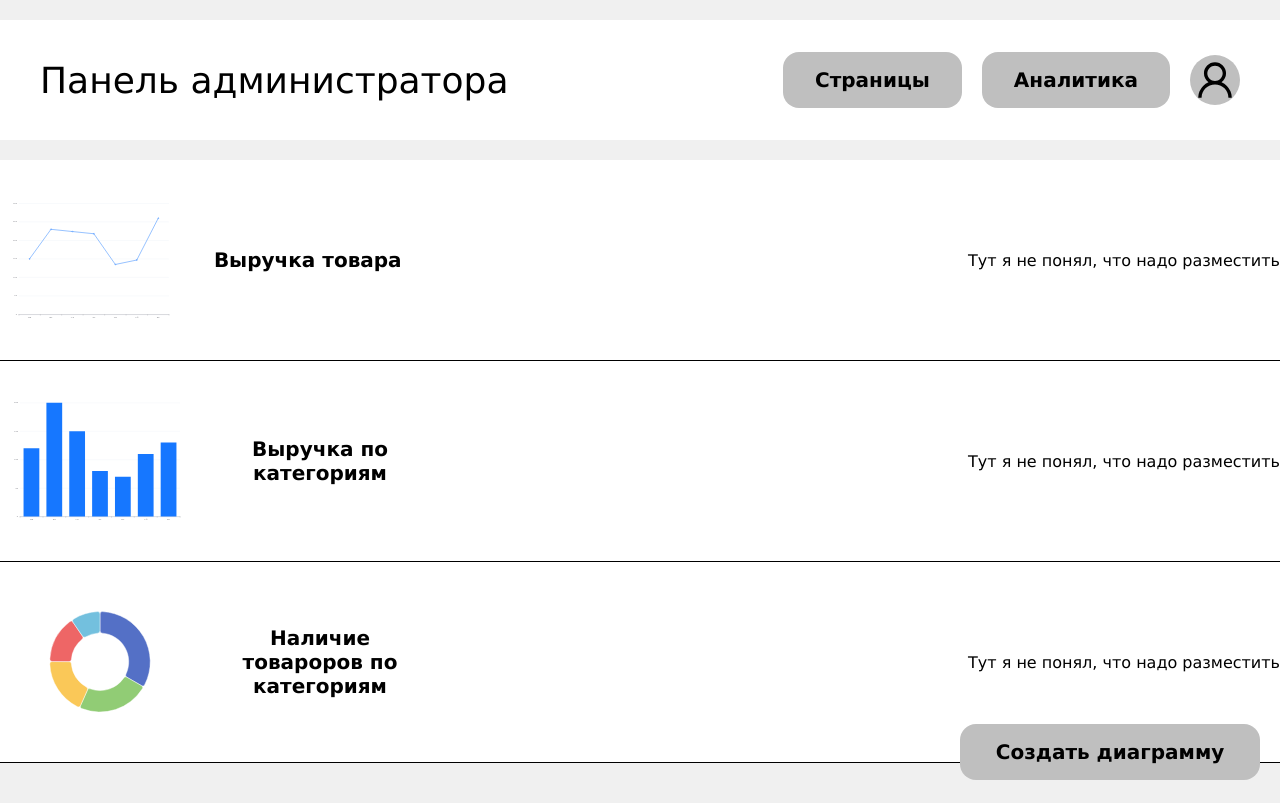
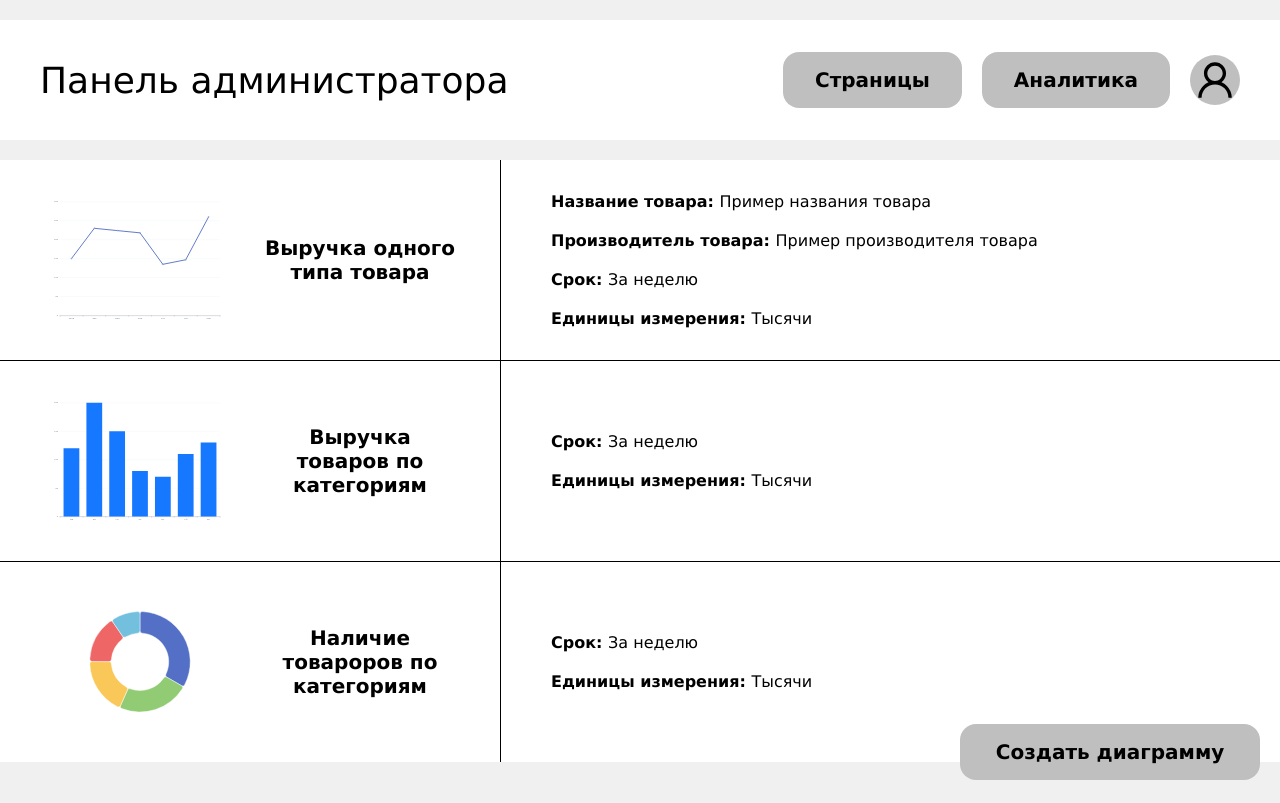
Before and after one commit to San400ys/gpo_project, a React (Create React App) app: page /analytics in a window 1280 px wide. Built offline with nearby package versions, Linux system fonts and the light colour scheme; data requests are answered from the project's data file.

Commit message:
Доделал карточки чартов нв странице analytics

```diff
--- a/src/assets/line-chart.jsx
+++ b/src/assets/line-chart.jsx
@@ -1,49 +1,49 @@
 export const LineChart = () => (
-<svg  xmlns="http://www.w3.org/2000/svg" version="1.1" baseProfile="full" viewBox="0 0 839 626">
-<rect width="839" height="626" x="0" y="0" fill="none"></rect>
-<path d="M83.9 556.5L755.1 556.5" fill="transparent" stroke="#E0E6F1" ></path>
-<path d="M83.9 473.5L755.1 473.5" fill="transparent" stroke="#E0E6F1" ></path>
-<path d="M83.9 390.5L755.1 390.5" fill="transparent" stroke="#E0E6F1" ></path>
-<path d="M83.9 308.5L755.1 308.5" fill="transparent" stroke="#E0E6F1" ></path>
-<path d="M83.9 225.5L755.1 225.5" fill="transparent" stroke="#E0E6F1" ></path>
-<path d="M83.9 142.5L755.1 142.5" fill="transparent" stroke="#E0E6F1" ></path>
-<path d="M83.9 60.5L755.1 60.5" fill="transparent" stroke="#E0E6F1" ></path>
-<path d="M83.9 556.5L755.1 556.5" fill="transparent" stroke="#6E7079" stroke-linecap="round" ></path>
-<path d="M84.5 556L84.5 561" fill="transparent" stroke="#6E7079" ></path>
-<path d="M180.5 556L180.5 561" fill="transparent" stroke="#6E7079" ></path>
-<path d="M275.5 556L275.5 561" fill="transparent" stroke="#6E7079" ></path>
-<path d="M371.5 556L371.5 561" fill="transparent" stroke="#6E7079" ></path>
-<path d="M467.5 556L467.5 561" fill="transparent" stroke="#6E7079" ></path>
-<path d="M563.5 556L563.5 561" fill="transparent" stroke="#6E7079" ></path>
-<path d="M659.5 556L659.5 561" fill="transparent" stroke="#6E7079" ></path>
-<path d="M755.5 556L755.5 561" fill="transparent" stroke="#6E7079" ></path>
-<text dominant-baseline="central" text-anchor="end" style={{fontSize:"12px", fontFamily:"Microsoft YaHei"}} transform="translate(75.9 556)" fill="#6E7079">0</text>
-<text dominant-baseline="central" text-anchor="end" style={{fontSize:"12px", fontFamily:"Microsoft YaHei"}} transform="translate(75.9 473.3333)" fill="#6E7079">50</text>
-<text dominant-baseline="central" text-anchor="end" style={{fontSize:"12px", fontFamily:"Microsoft YaHei"}} transform="translate(75.9 390.6667)" fill="#6E7079">100</text>
-<text dominant-baseline="central" text-anchor="end" style={{fontSize:"12px", fontFamily:"Microsoft YaHei"}} transform="translate(75.9 308)" fill="#6E7079">150</text>
-<text dominant-baseline="central" text-anchor="end" style={{fontSize:"12px", fontFamily:"Microsoft YaHei"}} transform="translate(75.9 225.3333)" fill="#6E7079">200</text>
-<text dominant-baseline="central" text-anchor="end" style={{fontSize:"12px", fontFamily:"Microsoft YaHei"}} transform="translate(75.9 142.6667)" fill="#6E7079">250</text>
-<text dominant-baseline="central" text-anchor="end" style={{fontSize:"12px", fontFamily:"Microsoft YaHei"}} transform="translate(75.9 60)" fill="#6E7079">300</text>
-<text dominant-baseline="central" text-anchor="middle" style={{fontSize:"12px", fontFamily:"Microsoft YaHei"}} y="6" transform="translate(131.8429 564)" fill="#6E7079">Пн</text>
-<text dominant-baseline="central" text-anchor="middle" style={{fontSize:"12px", fontFamily:"Microsoft YaHei"}} y="6" transform="translate(227.7286 564)" fill="#6E7079">Вт</text>
-<text dominant-baseline="central" text-anchor="middle" style={{fontSize:"12px", fontFamily:"Microsoft YaHei"}} y="6" transform="translate(323.6143 564)" fill="#6E7079">Ср</text>
-<text dominant-baseline="central" text-anchor="middle" style={{fontSize:"12px", fontFamily:"Microsoft YaHei"}} y="6" transform="translate(419.5 564)" fill="#6E7079">Чт</text>
-<text dominant-baseline="central" text-anchor="middle" style={{fontSize:"12px", fontFamily:"Microsoft YaHei"}} y="6" transform="translate(515.3857 564)" fill="#6E7079">Пт</text>
-<text dominant-baseline="central" text-anchor="middle" style={{fontSize:"12px", fontFamily:"Microsoft YaHei"}} y="6" transform="translate(611.2714 564)" fill="#6E7079">Сб</text>
-<text dominant-baseline="central" text-anchor="middle" style={{fontSize:"12px", fontFamily:"Microsoft YaHei"}} y="6" transform="translate(707.1571 564)" fill="#6E7079">Вс</text>
-<g clip-path="url(#zr1-c0)">
-<path d="M131.8428 308L227.7286 175.7333L323.6143 185.6533L419.5 195.5733L515.3857 332.8L611.2714 312.96L707.1572 126.1333" fill="transparent" stroke="#1677ff" stroke-width="2" stroke-linejoin="bevel" ></path>
-</g>
-<path d="M1 0A1 1 0 1 1 1 -0.0001" transform="matrix(2,0,0,2,131.8428,308)" fill="#fff" stroke="#1677ff" ></path>
-<path d="M1 0A1 1 0 1 1 1 -0.0001" transform="matrix(2,0,0,2,227.7286,175.7333)" fill="#fff" stroke="#1677ff" ></path>
-<path d="M1 0A1 1 0 1 1 1 -0.0001" transform="matrix(2,0,0,2,323.6143,185.6533)" fill="#fff" stroke="#1677ff" ></path>
-<path d="M1 0A1 1 0 1 1 1 -0.0001" transform="matrix(2,0,0,2,419.5,195.5733)" fill="#fff" stroke="#1677ff" ></path>
-<path d="M1 0A1 1 0 1 1 1 -0.0001" transform="matrix(2,0,0,2,515.3857,332.8)" fill="#fff" stroke="#1677ff" ></path>
-<path d="M1 0A1 1 0 1 1 1 -0.0001" transform="matrix(2,0,0,2,611.2714,312.96)" fill="#fff" stroke="#1677ff" ></path>
-<path d="M1 0A1 1 0 1 1 1 -0.0001" transform="matrix(2,0,0,2,707.1572,126.1333)" fill="#fff" stroke="#1677ff" ></path>
-<defs >
-<clipPath id="zr1-c0">
-<path d="M82 59l675 0l0 498l-675 0Z" fill="#000" ></path>
-</clipPath>
-</defs>
-</svg>)
+    <svg xmlns="http://www.w3.org/2000/svg" version="1.1" baseProfile="full" viewBox="0 0 872 626">
+        <rect width="872" height="626" x="0" y="0" fill="none"></rect>
+        <path d="M87.2 556.5L784.8 556.5" fill="transparent" stroke="#E0E6F1" ></path>
+        <path d="M87.2 473.5L784.8 473.5" fill="transparent" stroke="#E0E6F1" ></path>
+        <path d="M87.2 390.5L784.8 390.5" fill="transparent" stroke="#E0E6F1"></path>
+        <path d="M87.2 308.5L784.8 308.5" fill="transparent" stroke="#E0E6F1" ></path>
+        <path d="M87.2 225.5L784.8 225.5" fill="transparent" stroke="#E0E6F1" ></path>
+        <path d="M87.2 142.5L784.8 142.5" fill="transparent" stroke="#E0E6F1" ></path>
+        <path d="M87.2 60.5L784.8 60.5" fill="transparent" stroke="#E0E6F1" ></path>
+        <path d="M87.2 556.5L784.8 556.5" fill="transparent" stroke="#6E7079" stroke-linecap="round" ></path>
+        <path d="M87.5 556L87.5 561" fill="transparent" stroke="#6E7079" ></path>
+        <path d="M187.5 556L187.5 561" fill="transparent" stroke="#6E7079" ></path>
+        <path d="M286.5 556L286.5 561" fill="transparent" stroke="#6E7079" ></path>
+        <path d="M386.5 556L386.5 561" fill="transparent" stroke="#6E7079"></path>
+        <path d="M486.5 556L486.5 561" fill="transparent" stroke="#6E7079" ></path>
+        <path d="M585.5 556L585.5 561" fill="transparent" stroke="#6E7079" ></path>
+        <path d="M685.5 556L685.5 561" fill="transparent" stroke="#6E7079" ></path>
+        <path d="M785.5 556L785.5 561" fill="transparent" stroke="#6E7079" ></path>
+        <text dominant-baseline="central" text-anchor="end" style={{fontSize:"12px", fontFamily:"Microsoft YaHei"}} transform="translate(79.2 556)" fill="#6E7079">0</text>
+        <text dominant-baseline="central" text-anchor="end" style={{fontSize:"12px", fontFamily:"Microsoft YaHei"}} transform="translate(79.2 473.3333)" fill="#6E7079">50</text>
+        <text dominant-baseline="central" text-anchor="end" style={{fontSize:"12px", fontFamily:"Microsoft YaHei"}} transform="translate(79.2 390.6667)" fill="#6E7079">100</text>
+        <text dominant-baseline="central" text-anchor="end" style={{fontSize:"12px", fontFamily:"Microsoft YaHei"}} transform="translate(79.2 308)" fill="#6E7079">150</text>
+        <text dominant-baseline="central" text-anchor="end" style={{fontSize:"12px", fontFamily:"Microsoft YaHei"}} transform="translate(79.2 225.3333)" fill="#6E7079">200</text>
+        <text dominant-baseline="central" text-anchor="end" style={{fontSize:"12px", fontFamily:"Microsoft YaHei"}} transform="translate(79.2 142.6667)" fill="#6E7079">250</text>
+        <text dominant-baseline="central" text-anchor="end" style={{fontSize:"12px", fontFamily:"Microsoft YaHei"}} transform="translate(79.2 60)" fill="#6E7079">300</text>
+        <text dominant-baseline="central" text-anchor="middle" style={{fontSize:"12px", fontFamily:"Microsoft YaHei"}} y="6" transform="translate(137.0286 564)" fill="#6E7079">Mon</text>
+        <text dominant-baseline="central" text-anchor="middle" style={{fontSize:"12px", fontFamily:"Microsoft YaHei"}} y="6" transform="translate(236.6857 564)" fill="#6E7079">Tue</text>
+        <text dominant-baseline="central" text-anchor="middle" style={{fontSize:"12px", fontFamily:"Microsoft YaHei"}} y="6" transform="translate(336.3429 564)" fill="#6E7079">Wed</text>
+        <text dominant-baseline="central" text-anchor="middle" style={{fontSize:"12px", fontFamily:"Microsoft YaHei"}} y="6" transform="translate(436 564)" fill="#6E7079">Thu</text>
+        <text dominant-baseline="central" text-anchor="middle" style={{fontSize:"12px", fontFamily:"Microsoft YaHei"}} y="6" transform="translate(535.6571 564)" fill="#6E7079">Fri</text>
+        <text dominant-baseline="central" text-anchor="middle" style={{fontSize:"12px", fontFamily:"Microsoft YaHei"}} y="6" transform="translate(635.3143 564)" fill="#6E7079">Sat</text>
+        <text dominant-baseline="central" text-anchor="middle" style={{fontSize:"12px", fontFamily:"Microsoft YaHei"}} y="6" transform="translate(734.9714 564)" fill="#6E7079">Sun</text>
+        <g clip-path="url(#zr0-c0)">
+            <path d="M137.0286 308L236.6857 175.7333L336.3429 185.6533L436 195.5733L535.6572 332.8L635.3143 312.96L734.9714 126.1333" fill="transparent" stroke="#5470c6" stroke-width="4" stroke-linejoin="bevel" class="zr0-cls-2"></path>
+        </g>
+        <path d="M1 0A1 1 0 1 1 1 -0.0001" transform="matrix(2,0,0,2,137.0286,308)" fill="#fff" stroke="#5470c6" class="zr0-cls-3"></path>
+        <path d="M1 0A1 1 0 1 1 1 -0.0001" transform="matrix(2,0,0,2,236.6857,175.7333)" fill="#fff" stroke="#5470c6" class="zr0-cls-3"></path>
+        <path d="M1 0A1 1 0 1 1 1 -0.0001" transform="matrix(2,0,0,2,336.3429,185.6533)" fill="#fff" stroke="#5470c6" class="zr0-cls-3"></path>
+        <path d="M1 0A1 1 0 1 1 1 -0.0001" transform="matrix(2,0,0,2,436,195.5733)" fill="#fff" stroke="#5470c6" class="zr0-cls-3"></path>
+        <path d="M1 0A1 1 0 1 1 1 -0.0001" transform="matrix(2,0,0,2,535.6572,332.8)" fill="#fff" stroke="#5470c6" class="zr0-cls-3"></path>
+        <path d="M1 0A1 1 0 1 1 1 -0.0001" transform="matrix(2,0,0,2,635.3143,312.96)" fill="#fff" stroke="#5470c6" class="zr0-cls-3"></path>
+        <path d="M1 0A1 1 0 1 1 1 -0.0001" transform="matrix(2,0,0,2,734.9714,126.1333)" fill="#fff" stroke="#5470c6" class="zr0-cls-3"></path>
+        <defs >
+            <clipPath id="zr0-c0">
+                <path d="M85 58l703 0l0 500l-703 0Z" fill="#000" class="zr0-cls-1"></path>
+            </clipPath>
+        </defs>
+    </svg>)
--- a/src/components/chart-card/index.jsx
+++ b/src/components/chart-card/index.jsx
@@ -1,4 +1,4 @@
-import {Card, Inf, Svg, Title} from "./styled_components"
+import {Card, Left, Right, Svg, Title, Text, Span} from "./styled_components"
 import {useNavigate} from "react-router-dom";
 import {LineChart} from "../../assets/line-chart";
 import {BarChart} from "../../assets/bar-chart";
@@ -16,11 +16,15 @@ export const ChartCard = ({chart}) => {
 
     return (
         <Card onClick={() => nav('chart/'+chart.id, { replace: false })}>
-            <Inf>
+            <Left>
                 <Svg>{chartType()}</Svg>
                 <Title>{chart.name}</Title>
-            </Inf>
-            Тут я не понял, что надо разместить
+            </Left>
+            <Right>
+                {chart.inf.map((el) => (
+                    <Text><Span>{el.name} </Span>{el.content}</Text>
+                ))}
+            </Right>
         </Card>
     )
 }
--- a/src/components/chart-card/styled_components.jsx
+++ b/src/components/chart-card/styled_components.jsx
@@ -4,9 +4,12 @@ export const Card = styled.div`
   width: 100%;
   height: 200px;
   display: flex;
-  justify-content: space-between;
+  gap: 50px;
   align-items: center;
   border-bottom: solid 1px;
+  &:last-child{
+    border: none;
+  }
   &:hover {
     background: #d9d9d9;
   }
@@ -14,10 +17,13 @@ export const Card = styled.div`
     background: #8c8c8c;
   }
 `
-export const Inf = styled.div`
+export const Left = styled.div`
   display: flex;
   align-items: center;
+  justify-content: center;
   gap:20px;
+  border-right: 1px solid;
+  width: 500px;
 `
 export const Svg = styled.div`
   display: flex;
@@ -33,3 +39,14 @@ export const Title = styled.p`
   font-weight: 600;
   text-align: center;
 `
+export const Right = styled.div`
+  display: flex;
+  flex-direction: column;
+  gap:20px;
+`
+export const Text = styled.p`
+  font-size: 16px;
+`
+export const Span = styled.span`
+  font-weight: 600;
+`
--- a/src/components/filters/index.jsx
+++ b/src/components/filters/index.jsx
@@ -38,23 +38,31 @@ export const Filters = () => {
             />
             <FilterTitle>Ось Y</FilterTitle>
             <Select
-                defaultValue="Дни недели"
+                defaultValue="Тысячи"
                 style={{
                     width: 260, marginBottom: "20px"
                 }}
                 onChange={handleChange}
                 options={[
                     {
-                        value: 'Дни недели',
-                        label: 'Дни недели',
+                        value: 'Сотни',
+                        label: 'Сотни',
                     },
                     {
-                        value: 'Месяцы',
-                        label: 'Месяцы',
+                        value: 'Тысячи',
+                        label: 'Тысячи',
                     },
                     {
-                        value: 'Года',
-                        label: 'Года',
+                        value: 'Десятки тысяч',
+                        label: 'Десятки тысяч',
+                    },
+                    {
+                        value: 'Сотни тысяч',
+                        label: 'Сотни тысяч',
+                    },
+                    {
+                        value: 'Миллионы',
+                        label: 'Миллионы',
                     }
                 ]}
             />
--- a/src/db.json
+++ b/src/db.json
@@ -3,18 +3,59 @@
   [
     {
       "id": 1,
-      "name": "Выручка товара",
-      "type": "Line"
+      "name": "Выручка одного типа товара",
+      "type": "Line",
+      "inf":
+      [
+        {
+          "name": "Название товара:",
+          "content": "Пример названия товара"
+        },
+        {
+          "name": "Производитель товара:",
+          "content": "Пример производителя товара"
+        },
+        {
+          "name": "Срок:",
+          "content": "За неделю"
+        },
+        {
+          "name": "Единицы измерения:",
+          "content": "Тысячи"
+        }
+      ]
     },
     {
       "id": 2,
-      "name": "Выручка по категориям",
-      "type": "Bar"
+      "name": "Выручка товаров по категориям",
+      "type": "Bar",
+      "inf":
+      [
+        {
+          "name": "Срок:",
+          "content": "За неделю"
+        },
+        {
+          "name": "Единицы измерения:",
+          "content": "Тысячи"
+        }
+      ]
     },
     {
       "id": 3,
       "name": "Наличие товароров по категориям",
-      "type": "Pie"
+      "type": "Pie",
+      "inf":
+      [
+        {
+          "name": "Срок:",
+          "content": "За неделю"
+        },
+        {
+          "name": "Единицы измерения:",
+          "content": "Тысячи"
+        }
+      ]
     }
   ],
   "charts":
@@ -26,7 +67,7 @@
         "title":
         {
           "text": "Выручка товара",
-          "subtext": "По дням недели",
+          "subtext": "За неделю / в тысячах",
           "left": "center"
         },
         "tooltip": {
@@ -57,9 +98,12 @@
       {
         "title":
         {
-          "text": "Выручка по категориям за год",
-          "subtext": "Fake Data",
+          "text": "Выручка товаров по категориям",
+          "subtext": "За неделю / в тысячах",
           "left": "center"
+        },
+        "tooltip": {
+          "trigger": "axis"
         },
         "xAxis":
         {
@@ -87,7 +131,7 @@
         "title":
         {
           "text": "Наличие товароров по категориям",
-          "subtext": "Fake Data",
+          "subtext": "За неделю / в тысячах",
           "left": "center"
         },
         "tooltip": {
@@ -100,11 +144,11 @@
             "type": "pie",
             "radius": "50%",
             "data": [
-              { "value": 1048, "name": "Search Engine" },
-              { "value": 735, "name": "Direct" },
-              { "value": 580, "name": "Email" },
-              { "value": 484, "name": "Union Ads" },
-              { "value": 300, "name": "Video Ads" }
+              { "value": 1048, "name": "Электроника" },
+              { "value": 735, "name": "Одежда" },
+              { "value": 580, "name": "Обувь" },
+              { "value": 484, "name": "Спорт" },
+              { "value": 300, "name": "Автотовары" }
             ]
           }
         ]
--- a/src/pages/chart-page.jsx
+++ b/src/pages/chart-page.jsx
@@ -36,7 +36,7 @@ export const ChartPage = () => {
                             lazyUpdate={true}
                             style={{width: '1040px', height: '600px'}}
                         />
-                        <Table table={chart.option}/>
+                        {/*<Table table={chart.option}/>*/}
                     </ChartInf>
                 </View>
             </Container>}
```
